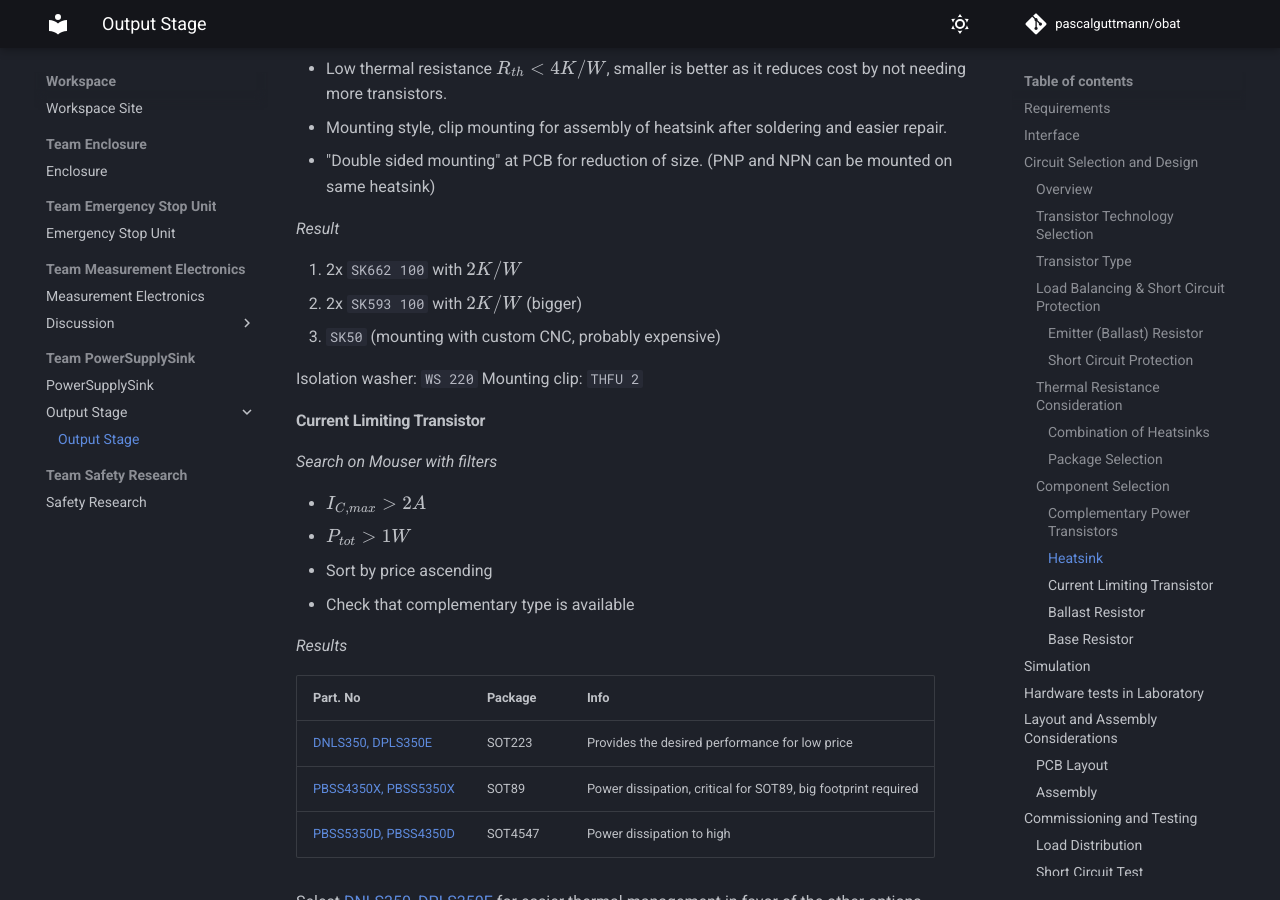
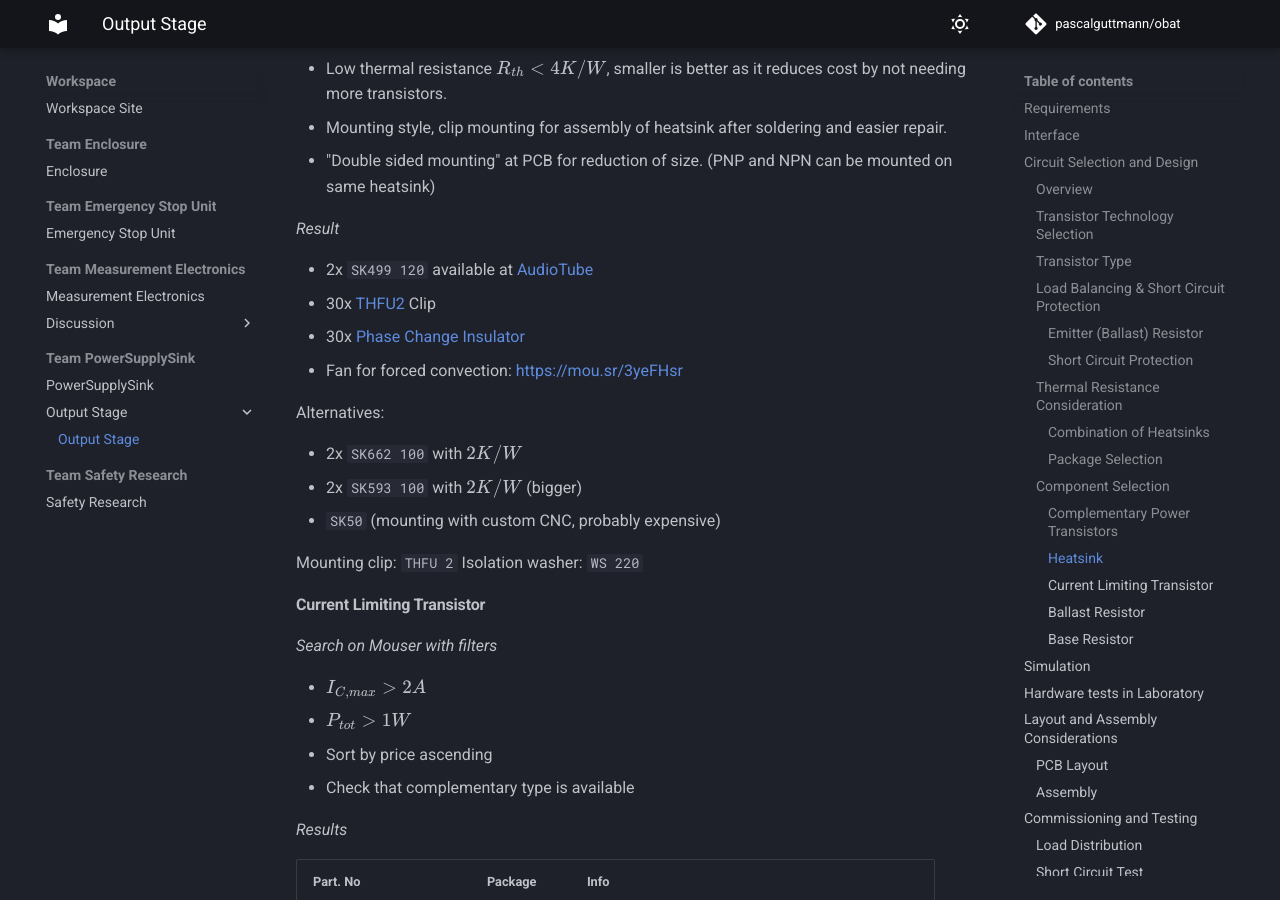
Before and after one commit to pascalguttmann/obat, an MkDocs documentation site: the page built from docs/workspace/pss/outstage/outstage.md, in a window 1280 px wide and 900 px high, scrolled down 9826 px. Built offline with MkDocs 1.6.1 and Material for MkDocs 9.7.7, drawn with Linux system fonts in a browser that asks for light colours; comment, search, counter and statistics services are not loaded.

Commit message:
add heatsink alternative after quote from fischer elektronik

```diff
--- a/docs/workspace/pss/outstage/outstage.md
+++ b/docs/workspace/pss/outstage/outstage.md
@@ -374,12 +374,19 @@ The heatsink is searched in catalogue of company _Fischer Elektronik_.
 
 *Result*
 
-1. 2x `SK662 100` with $2 K/W$
-2. 2x `SK593 100` with $2 K/W$ (bigger)
-3. `SK50` (mounting with custom CNC, probably expensive)
+- 2x `SK499 120` available at [AudioTube](https://www.audiotube24.de/product_id-00017850)
+- 30x [THFU2](https://www.audiotube24.de/product_id-00017487) Clip
+- 30x [Phase Change Insulator](https://mou.sr/4ak0pEy)
+- Fan for forced convection: <https://mou.sr/3yeFHsr>
 
+Alternatives:
+
+- 2x `SK662 100` with $2 K/W$
+- 2x `SK593 100` with $2 K/W$ (bigger)
+- `SK50` (mounting with custom CNC, probably expensive)
+
+Mounting clip: `THFU 2`
 Isolation washer: `WS 220`
-Mounting clip: `THFU 2`
 
 #### Current Limiting Transistor
 
```
